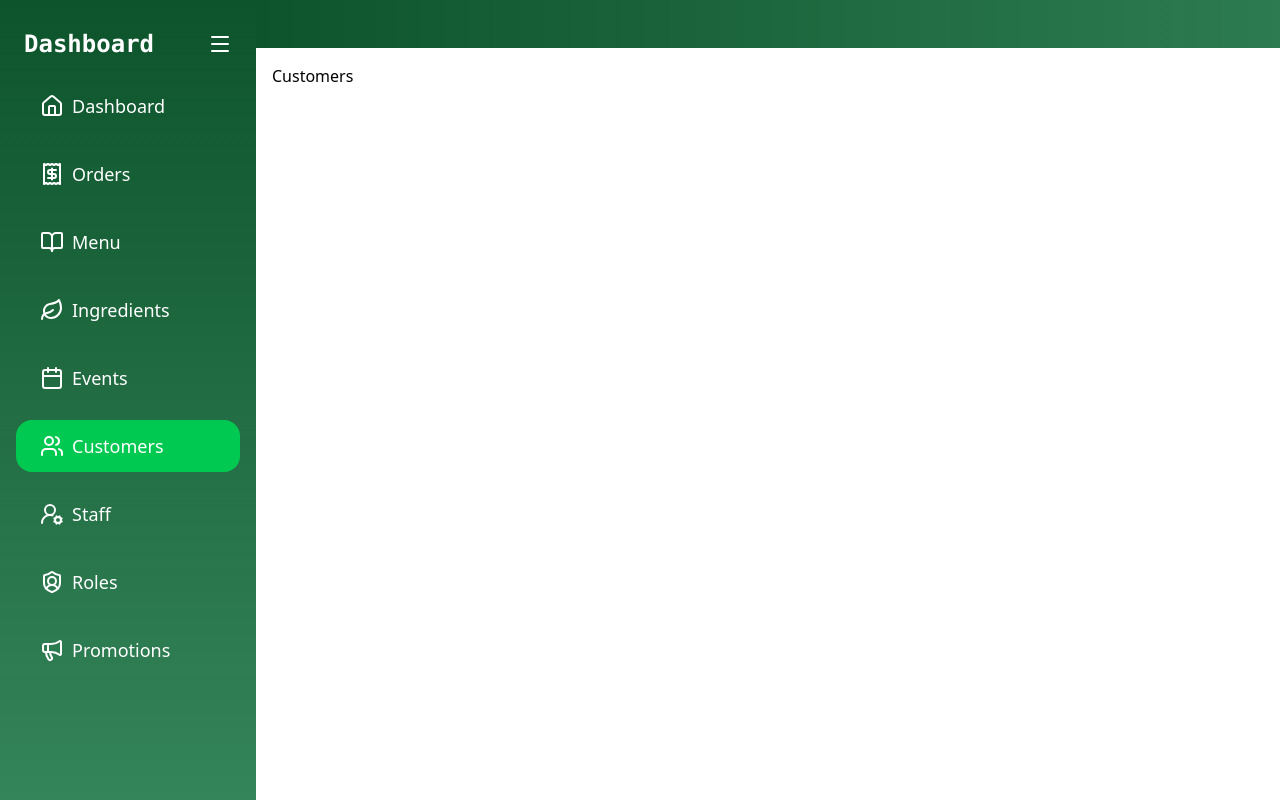
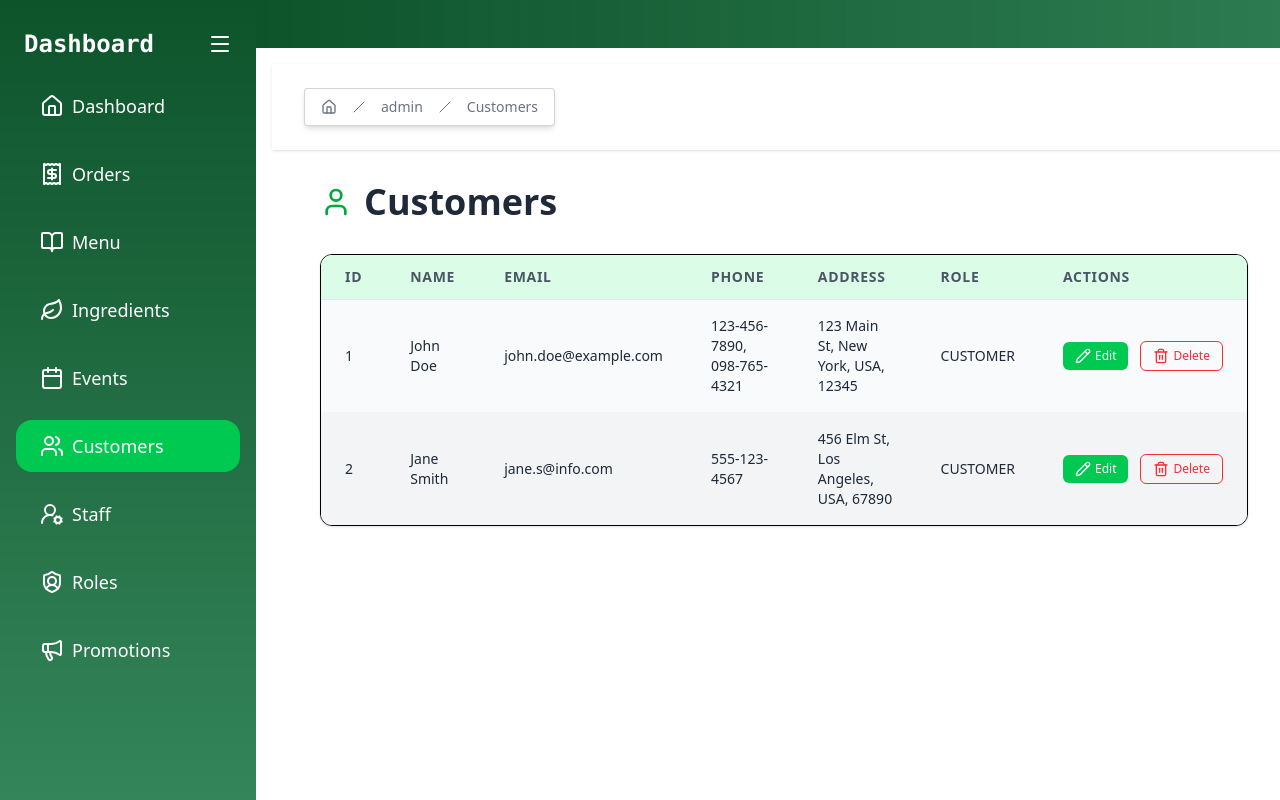
Before and after one commit to Ishan-Kanishka/servizio, a React (Vite) app in the folder client/: page /admin/customers in a window 1280 px wide. Built offline with nearby package versions, Linux system fonts and the light colour scheme.

Commit message:
Implement Customers page with table display and CRUD action buttons; add breadcrumb navigation and delete functionality for promotions.

```diff
--- a/client/src/Pages/Dashboard/Pages/Customers/Customers.jsx
+++ b/client/src/Pages/Dashboard/Pages/Customers/Customers.jsx
@@ -1,7 +1,167 @@
-import React from 'react';
+import {Pencil, Trash2, User} from 'lucide-react';
+import BreadCrumb from '../../../../Components/BradCrumb/BreadCrumb';
 
 const Customers = () => {
-  return <div>Customers</div>;
+  const data = {
+    code: 202,
+    message: 'Accepted',
+    data: [
+      {
+        id: 1,
+        name: 'John Doe',
+        email: 'john.doe@example.com',
+        password: 'mypassword',
+        dateOfBirth: '1990-05-25',
+        phoneNumbers: ['123-456-7890', '098-765-4321'],
+        role: {
+          roleId: 2,
+          roleName: 'CUSTOMER',
+        },
+        address: '123 Main St',
+        zipCode: '12345',
+        city: 'New York',
+        country: 'USA',
+        events: [],
+        orders: [],
+      },
+      {
+        id: 2,
+        name: 'Jane Smith',
+        email: 'jane.s@info.com',
+        password: 'securepass',
+        dateOfBirth: '1985-10-15',
+        phoneNumbers: ['555-123-4567'],
+        role: {
+          roleId: 2,
+          roleName: 'CUSTOMER',
+        },
+        address: '456 Elm St',
+        zipCode: '67890',
+        city: 'Los Angeles',
+        country: 'USA',
+        events: [],
+        orders: [],
+      },
+    ],
+  };
+
+  const handleEdit = customerId => {
+    console.log ('Edit customer', customerId);
+    // Navigate to edit page or open modal
+  };
+
+  const handleDelete = customerId => {
+    console.log ('Delete customer', customerId);
+    // Confirm and delete logic
+  };
+
+  return (
+    <div className="w-full min-h-screen bg-white">
+      {/* Breadcrumb */}
+      <div className="w-full px-8 py-6 flex items-center justify-between bg-white shadow">
+        <BreadCrumb
+          main_title="admin"
+          sub_title="Customers"
+          main_to="/admin"
+          sub_to="/admin/customers"
+        />
+      </div>
+
+      {/* Page Content */}
+      <div className="px-12 py-8">
+        {/* Header */}
+        <div className="flex items-center gap-3 mb-8">
+          <User className="text-green-600 w-8 h-8" />
+          <h1 className="text-4xl font-extrabold text-gray-800">Customers</h1>
+        </div>
+
+        {/* Table */}
+        <div className="w-full bg-white rounded-xl shadow border overflow-x-auto">
+          {data.data.length > 0
+            ? <table className="min-w-full divide-y divide-gray-200 text-sm">
+                <thead className="bg-green-100">
+                  <tr>
+                    <th className="px-6 py-3 text-left font-semibold text-gray-600 uppercase tracking-wider">
+                      ID
+                    </th>
+                    <th className="px-6 py-3 text-left font-semibold text-gray-600 uppercase tracking-wider">
+                      Name
+                    </th>
+                    <th className="px-6 py-3 text-left font-semibold text-gray-600 uppercase tracking-wider">
+                      Email
+                    </th>
+                    <th className="px-6 py-3 text-left font-semibold text-gray-600 uppercase tracking-wider">
+                      Phone
+                    </th>
+                    <th className="px-6 py-3 text-left font-semibold text-gray-600 uppercase tracking-wider">
+                      Address
+                    </th>
+                    <th className="px-6 py-3 text-left font-semibold text-gray-600 uppercase tracking-wider">
+                      Role
+                    </th>
+                    <th className="px-6 py-3 text-left font-semibold text-gray-600 uppercase tracking-wider">
+                      Actions
+                    </th>
+                  </tr>
+                </thead>
+                <tbody className="divide-y divide-gray-100">
+                  {data.data.map (customer => (
+                    <tr
+                      key={customer.id}
+                      className="hover:bg-green-100 odd:bg-gray-50 even:bg-gray-100 transition"
+                    >
+                      <td className="px-6 py-4 text-gray-800">{customer.id}</td>
+                      <td className="px-6 py-4 text-gray-800 capitalize">
+                        {customer.name}
+                      </td>
+                      <td className="px-6 py-4 text-gray-800">
+                        {customer.email}
+                      </td>
+                      <td className="px-6 py-4 text-gray-800">
+                        {customer.phoneNumbers.join (', ')}
+                      </td>
+                      <td className="px-6 py-4 text-gray-800">
+                        {customer.address}
+                        ,
+                        {' '}
+                        {customer.city}
+                        ,
+                        {' '}
+                        {customer.country}
+                        ,
+                        {' '}
+                        {customer.zipCode}
+                      </td>
+                      <td className="px-6 py-4 text-gray-800">
+                        {customer.role.roleName}
+                      </td>
+                      <td className="px-6 py-4 text-gray-800">
+                        <div className="flex items-center gap-3">
+                          <button
+                            onClick={() => handleEdit (customer.id)}
+                            className="inline-flex items-center gap-1 px-3 py-1.5 bg-green-500 hover:bg-green-600 text-white rounded-md text-xs font-medium transition"
+                          >
+                            <Pencil className="w-4 h-4" />
+                            Edit
+                          </button>
+                          <button
+                            onClick={() => handleDelete (customer.id)}
+                            className="inline-flex items-center gap-1 px-3 py-1.5 border border-red-500 text-red-500 hover:bg-red-50 rounded-md text-xs font-medium transition"
+                          >
+                            <Trash2 className="w-4 h-4" />
+                            Delete
+                          </button>
+                        </div>
+                      </td>
+                    </tr>
+                  ))}
+                </tbody>
+              </table>
+            : <p className="p-6 text-gray-600">No customers found.</p>}
+        </div>
+      </div>
+    </div>
+  );
 };
 
 export default Customers;
--- a/client/src/Pages/Dashboard/Pages/Promotions/Promotions/Promotions.jsx
+++ b/client/src/Pages/Dashboard/Pages/Promotions/Promotions/Promotions.jsx
@@ -40,6 +40,9 @@ const Promotions = () => {
     },
   ];
 
+  const deletePromotion = id => {
+    console.log (`Delete promotion with ID: ${id}`);
+  };
   return (
     <div className="w-full min-h-screen bg-white">
       {/* Breadcrumb */}
@@ -124,7 +127,10 @@ const Promotions = () => {
                             Edit
                           </button>
 
-                          <button className="inline-flex items-center gap-1 px-3 py-1.5 border border-red-500 text-red-500 hover:bg-red-50 rounded-md text-xs font-medium transition">
+                          <button
+                            onClick={() => deletePromotion (promotion.id)}
+                            className="inline-flex items-center gap-1 px-3 py-1.5 border border-red-500 text-red-500 hover:bg-red-50 rounded-md text-xs font-medium transition"
+                          >
                             <Trash2 className="w-4 h-4" />
                             Delete
                           </button>
@@ -142,3 +148,8 @@ const Promotions = () => {
 };
 
 export default Promotions;
+
+const deletePromotion = id => {
+  console.log (`Delete promotion with ID: ${id}`);
+  // api call to delete the promotion
+};
```
